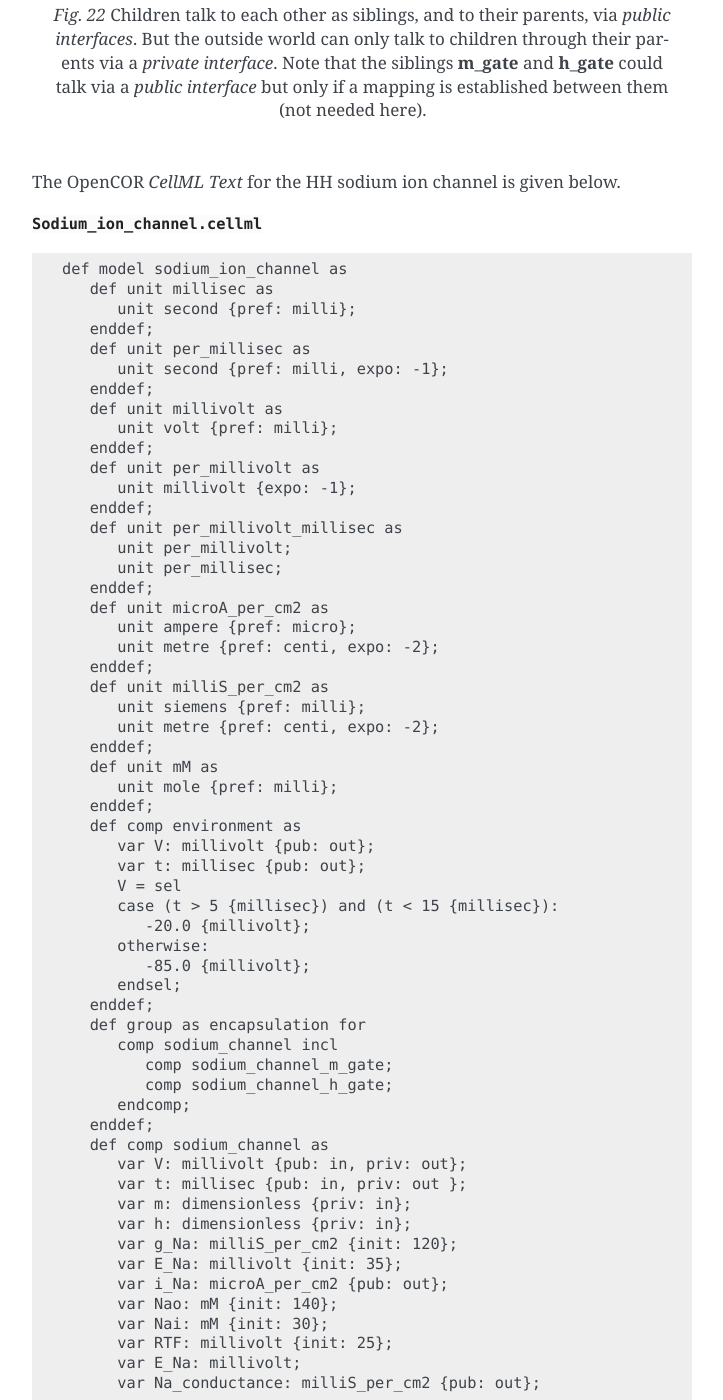
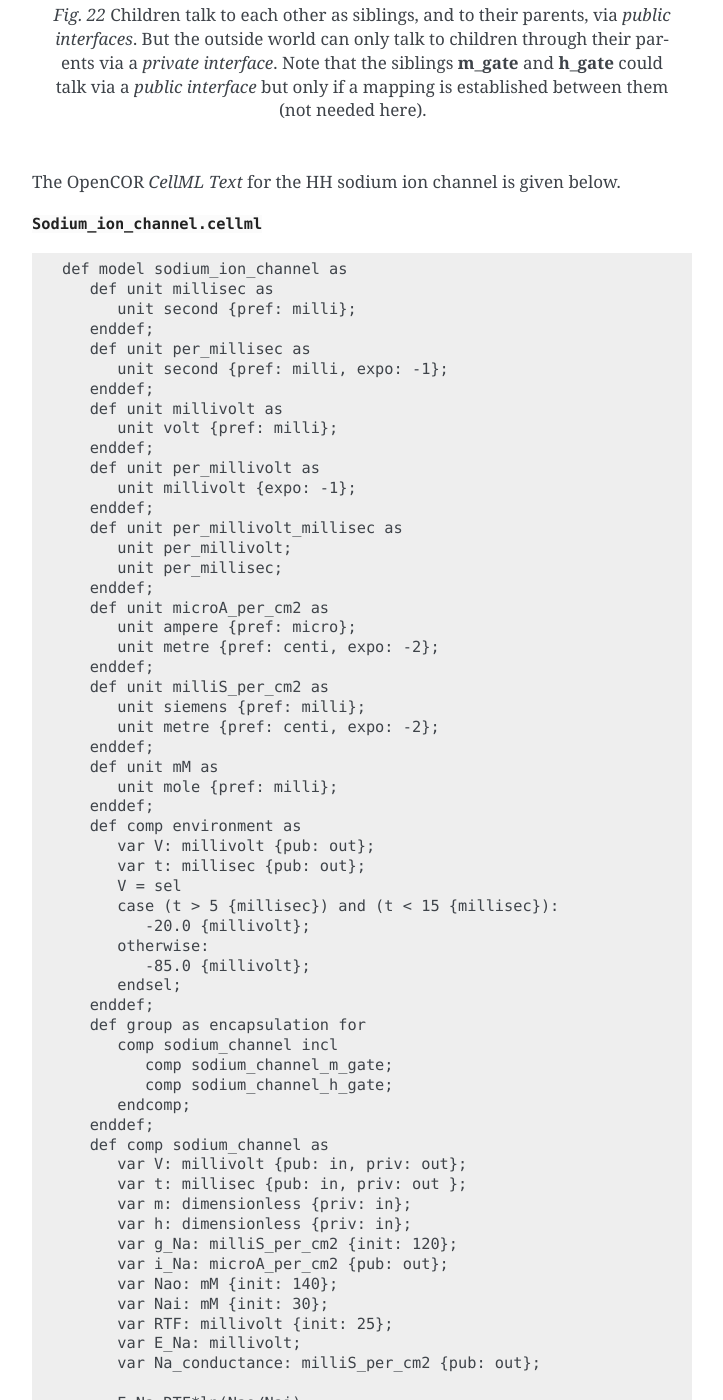
Before and after one commit to ABI-Tutorials/CellML-OpenCOR-PMR, a Sphinx documentation site: the page built from source/cellml_encaps_and_inter.rst, in a window 1280 px wide and 1400 px high, scrolled down 1782 px. Shown: the whole window, without its empty margins (388-1111 px from the left). Built offline with Sphinx 7.4.7, drawn with Linux system fonts in a browser that asks for light colours; pages that are not in the unit, such as notebooks, are missing from menus; some of the changed text lies outside the part shown.

Commit message:
Remove unwanted E_Na definition.

```diff
--- a/source/cellml_encaps_and_inter.rst
+++ b/source/cellml_encaps_and_inter.rst
@@ -139,7 +139,6 @@ The OpenCOR *CellML Text* for the HH sodium ion channel is given below.
          var m: dimensionless {priv: in};
          var h: dimensionless {priv: in};
          var g_Na: milliS_per_cm2 {init: 120};
-         var E_Na: millivolt {init: 35};
          var i_Na: microA_per_cm2 {pub: out};
          var Nao: mM {init: 140};
          var Nai: mM {init: 30};
```
